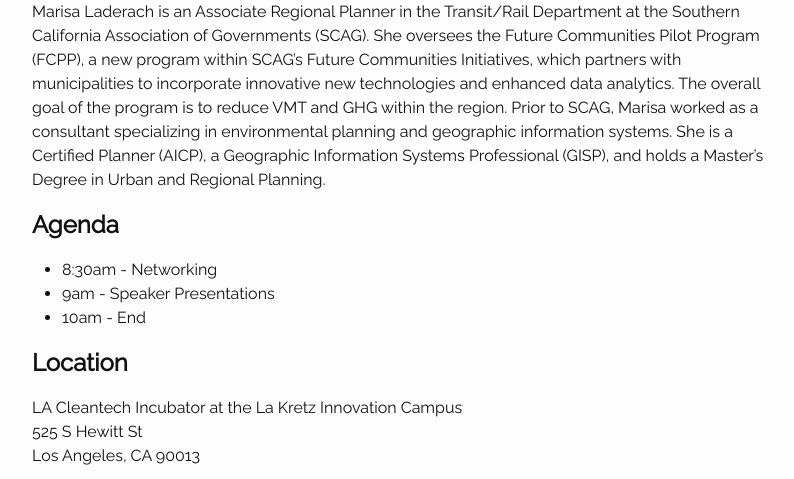
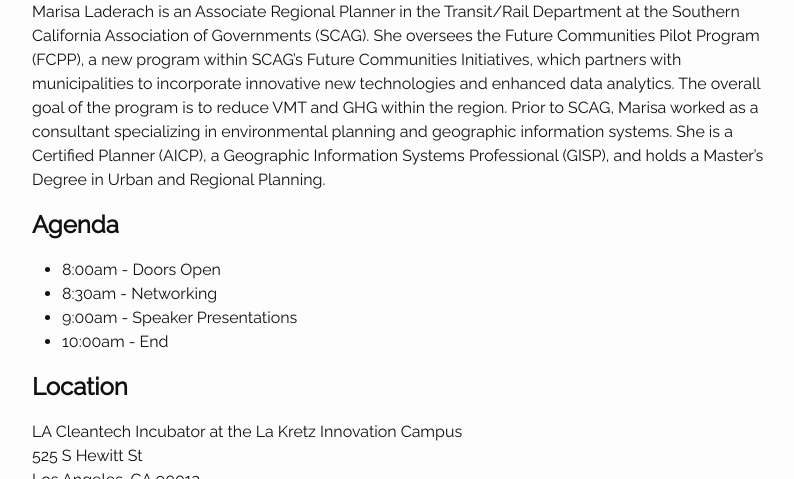
Before and after one commit to compilerla/data-donuts, a Jekyll site: the page built from _posts/2019-10-10-data-donuts-27.md, in a window 1280 px wide and 900 px high, scrolled down 1055 px, cut to the strip 0-479 px from the top of the window. Shown: the whole strip, without its empty margins (238-1032 px from the left). Built offline with Jekyll 4.4.1, drawn with Linux system fonts in a browser that asks for light colours.

Commit message:
add door open time to agenda

```diff
--- a/_layouts/post.html
+++ b/_layouts/post.html
@@ -48,9 +48,10 @@
     <div>
       <h1>Agenda</h1>
       <ul>
+        <li>8:00am - Doors Open</li>
         <li>8:30am - Networking</li>
-        <li>9am - Speaker Presentations</li>
-        <li>10am - End</li>
+        <li>9:00am - Speaker Presentations</li>
+        <li>10:00am - End</li>
       </ul>
     </div>
 
```
